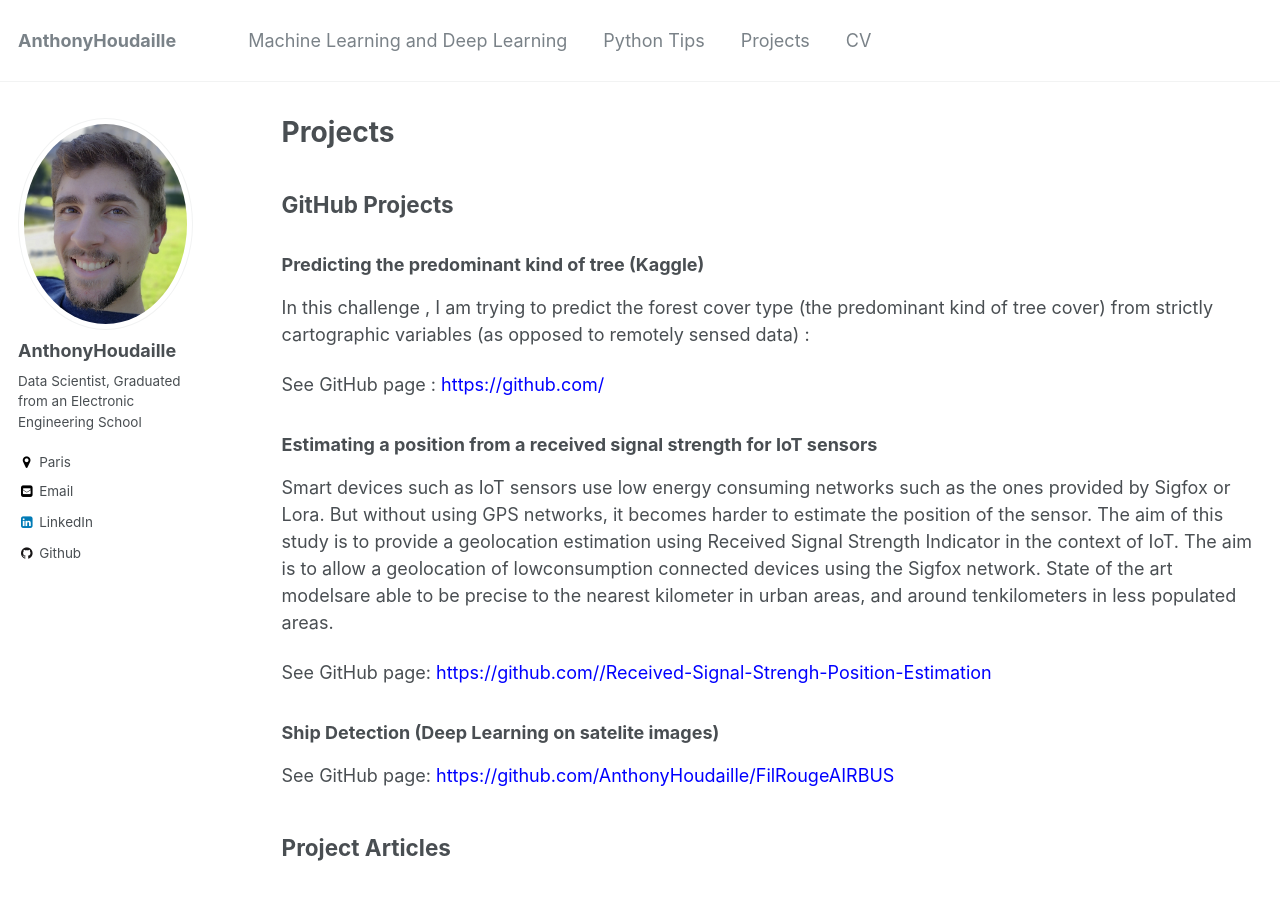
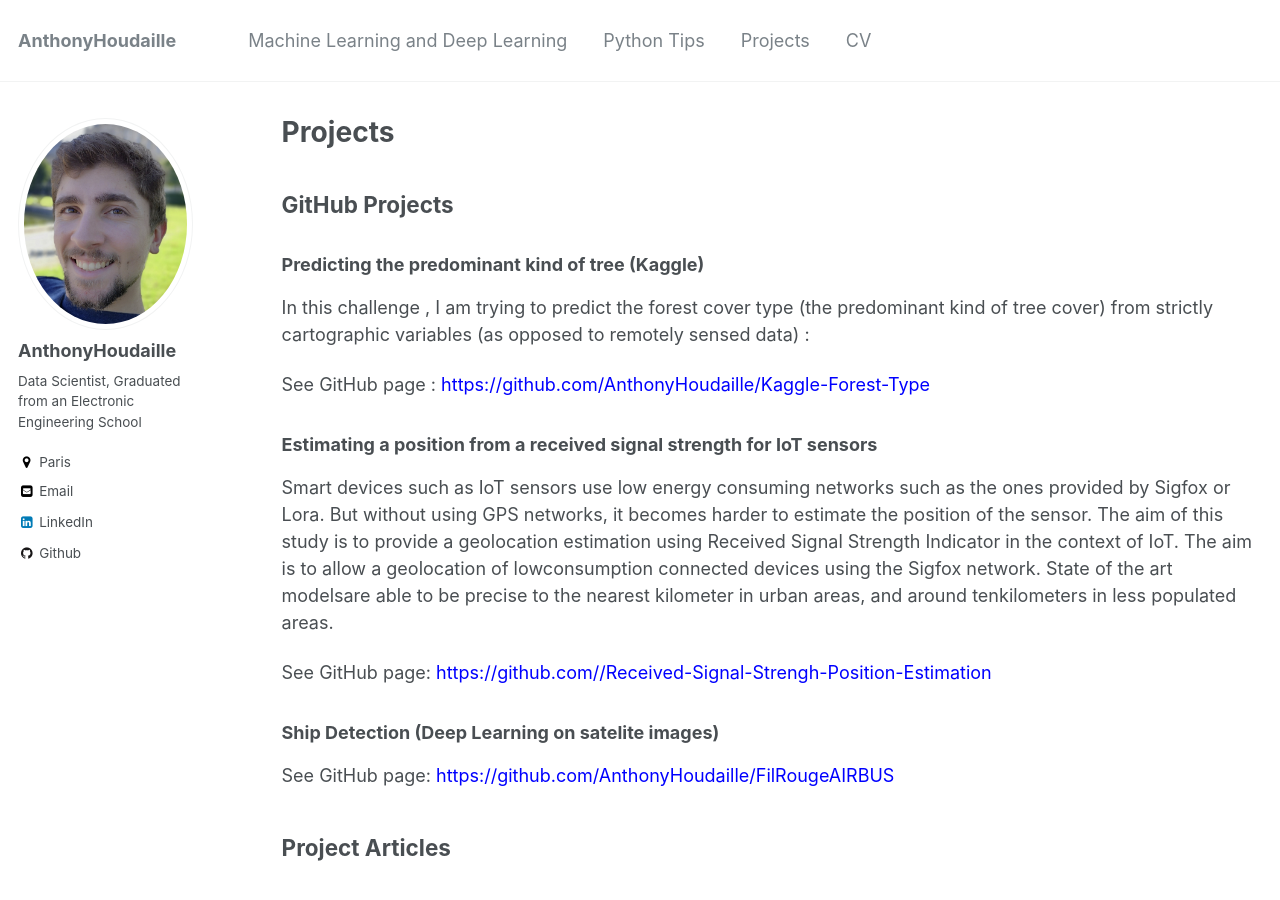
Before and after one commit to AnthonyHoudaille/AnthonyHoudaille.github.io, a Jekyll site: the page built from _pages/projects.md, in a window 1280 px wide and 900 px high. Built offline with Jekyll 4.4.1, drawn with Linux system fonts in a browser that asks for light colours.

Commit message:
Update projects.md

```diff
--- a/_pages/projects.md
+++ b/_pages/projects.md
@@ -12,7 +12,7 @@ author_profile: true
 
 In this [challenge](https://github.com/) , I am trying to predict the forest cover type (the predominant kind of tree cover) from strictly cartographic variables (as opposed to remotely sensed data) :
 
-See GitHub page : <span style="color:blue">[https://github.com/](https://)</span>
+See GitHub page : <span style="color:blue">[https://github.com/AnthonyHoudaille/Kaggle-Forest-Type](https://github.com/AnthonyHoudaille/Kaggle-Forest-Type)</span>
 
 ### Estimating a position from a received signal strength for IoT sensors
 
```
